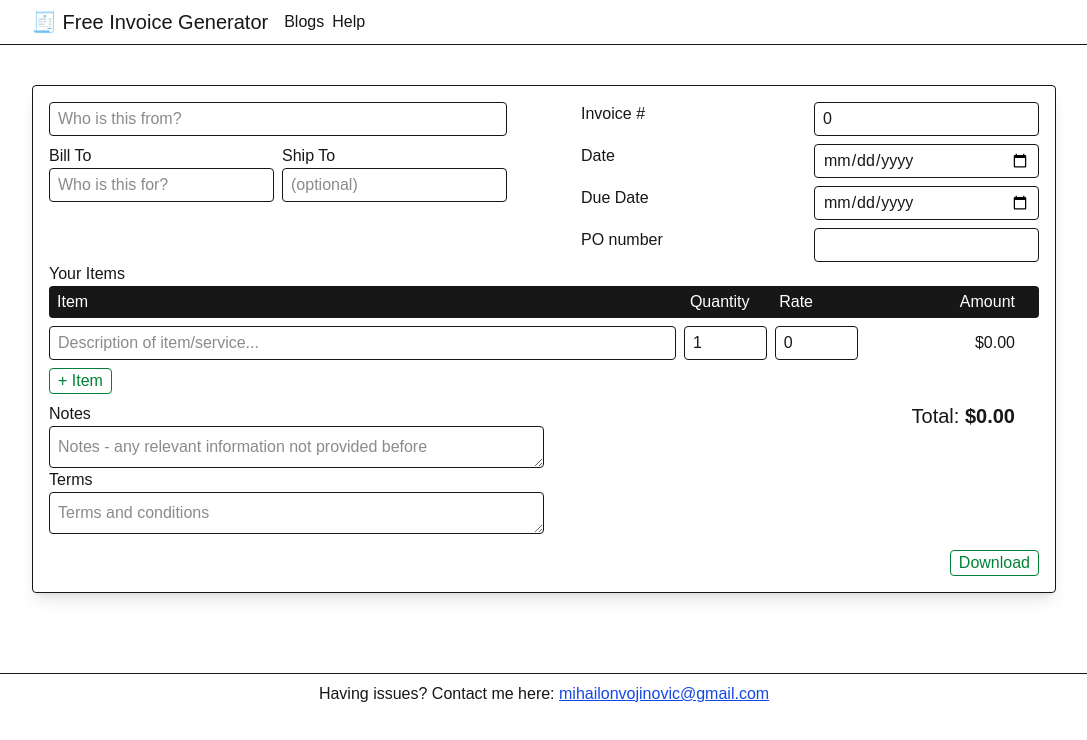
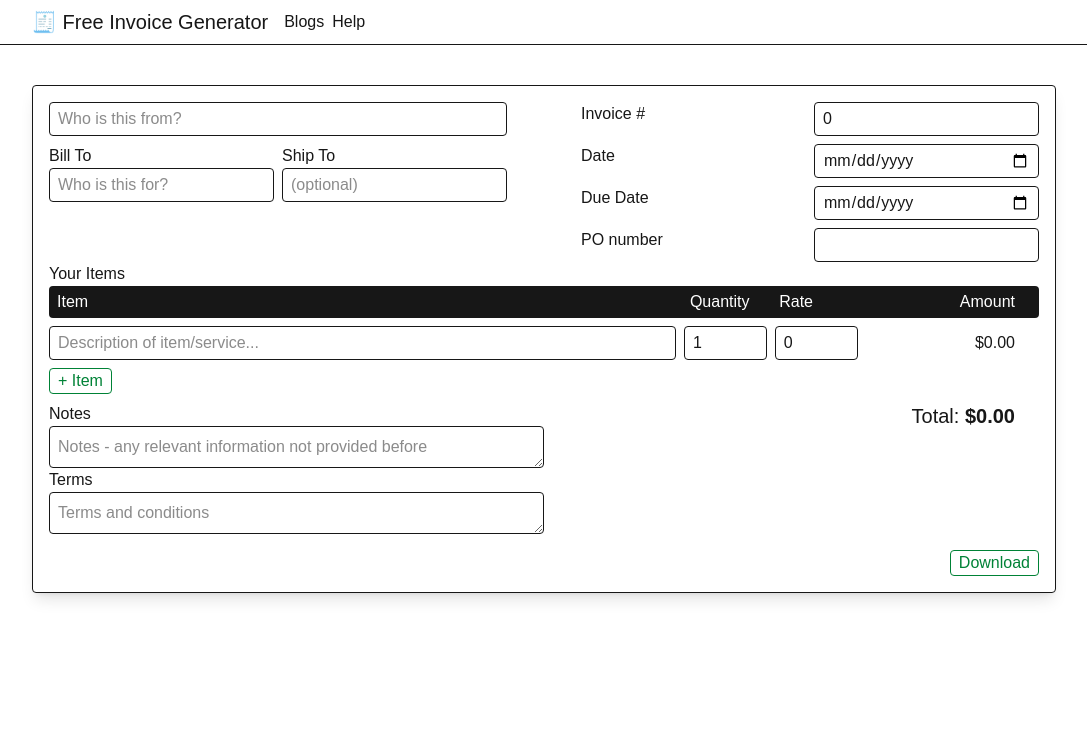
Before and after one commit to mihna123/invoice, a Next.js app: page / in a window 1280 px wide. Shown: the top 740 px of the page, without its empty margins (96-1183 px from the left). Built offline with nearby package versions, Linux system fonts and the light colour scheme.

Commit message:
feat: remove the footer as all the info is in the help page already

```diff
--- a/src/app/page.tsx
+++ b/src/app/page.tsx
@@ -1,4 +1,3 @@
-import { Footer } from '@/components/footer';
 import { InvoiceGenerator } from '@/components/invoice-generator';
 
 export default function Home() {
@@ -7,7 +6,6 @@ export default function Home() {
       <section className="mb-20 flex flex-col items-center">
         <InvoiceGenerator />
       </section>
-      <Footer />
     </main>
   );
 }
```
